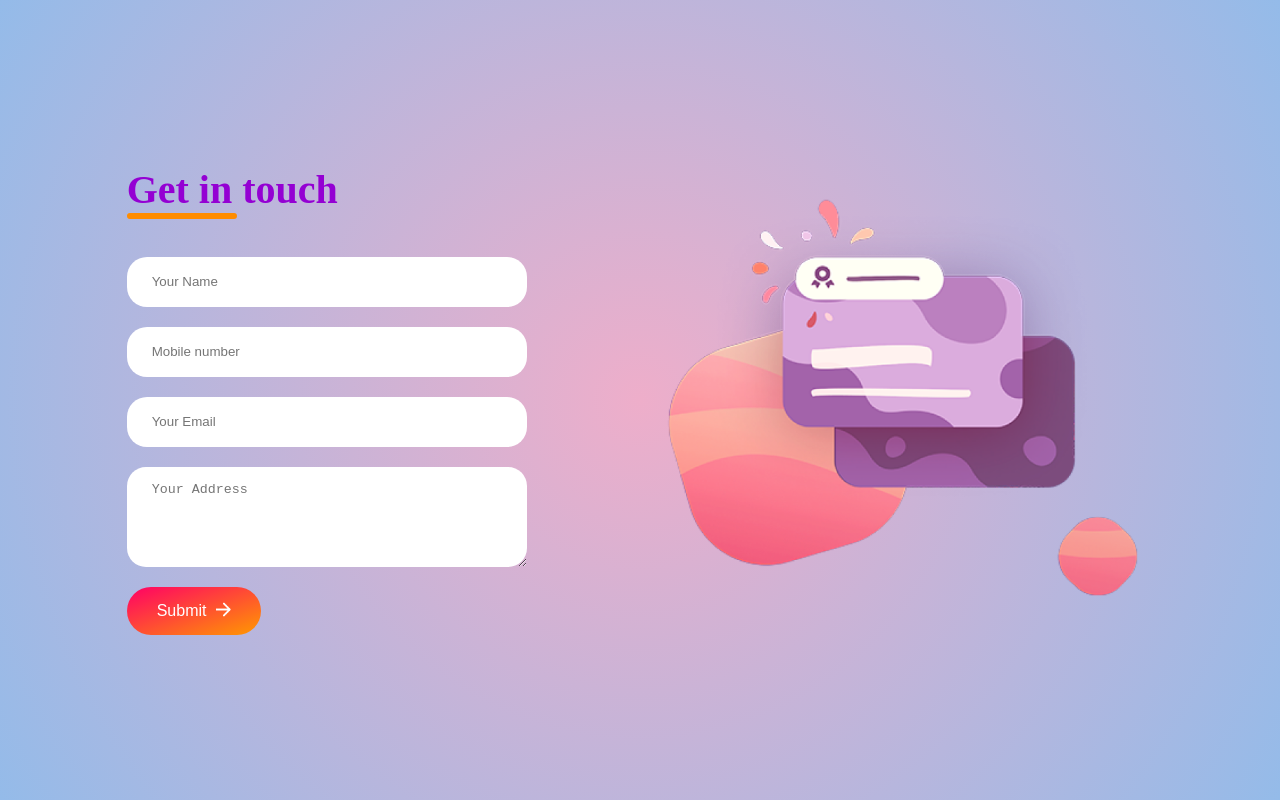
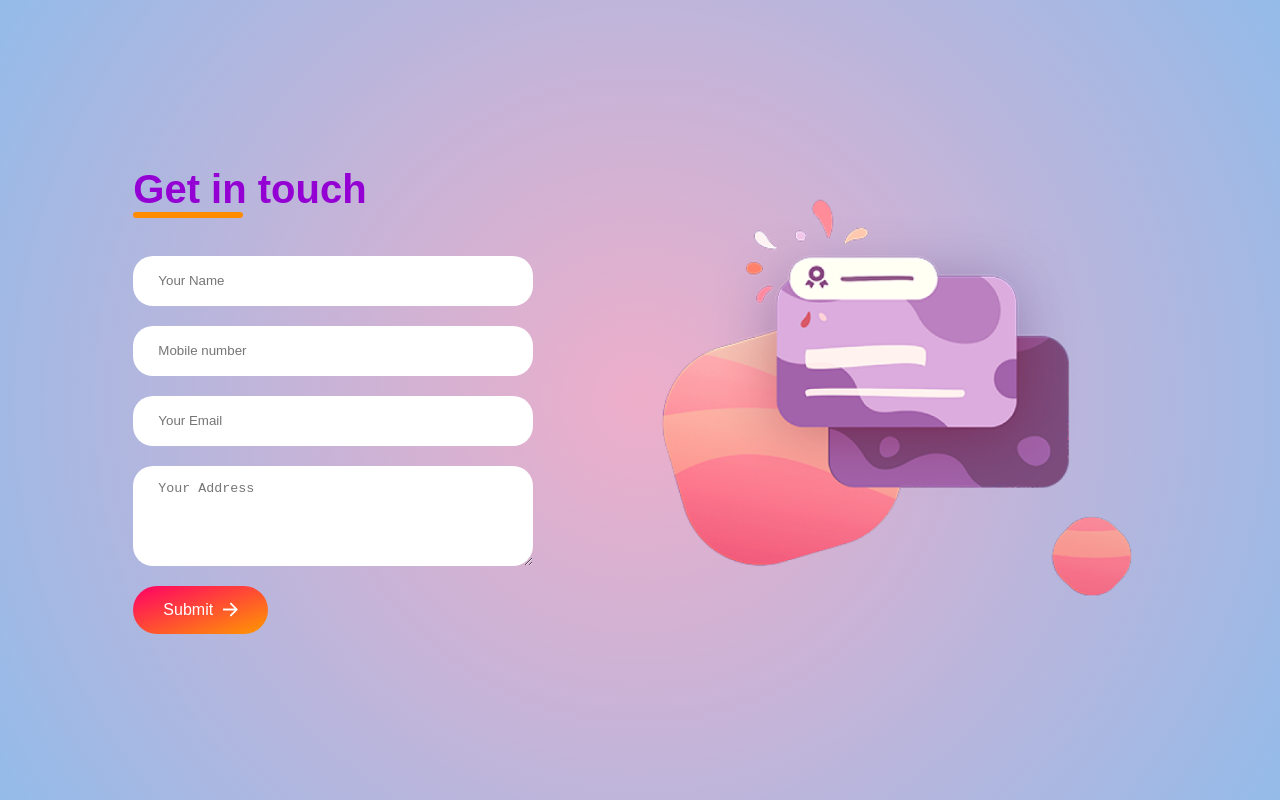
Before and after one commit to Browngames/Details, a plain HTML site: page index.html in a window 1280 px wide. Drawn offline with Linux system fonts and the light colour scheme.

Commit message:
Update index.html

```diff
--- a/index.html
+++ b/index.html
@@ -1,28 +1,134 @@
 <!DOCTYPE html>
-<html>
+<html lang="en">
 <head>
+  <meta charset="UTF-8">
   <title>Contact Form</title>
-	<link rel="stylesheet" type="text/css" href="cf.css">
+  <meta name="viewport" content="width=device-width, initial-scale=1.0"> <!-- VERY IMPORTANT -->
+  <style>
+    * {
+      margin: 0;
+      padding: 0;
+      box-sizing: border-box;
+    }
+
+    body {
+      font-family: 'Outfit', sans-serif;
+      background: radial-gradient(circle, rgba(238, 174, 202, 1) 0%, rgba(148, 187, 233, 1) 100%);
+    }
+
+    .Contact-container {
+      min-height: 100vh;
+      display: flex;
+      align-items: center;
+      justify-content: space-evenly;
+      padding: 20px;
+    }
+
+    .Contact-left {
+      display: flex;
+      flex-direction: column;
+      align-items: flex-start;
+      gap: 20px;
+    }
+
+    .Contact-left-title h2 {
+      font-weight: 600;
+      font-size: 40px;
+      color: darkviolet;
+    }
+
+    .Contact-left-title hr {
+      border: solid;
+      width: 110px;
+      height: 5px;
+      margin-bottom: 18px;
+      border-color: darkorange;
+      border-radius: 18px;
+    }
+
+    .Contact-item {
+      border: none;
+      outline: none;
+      color: black;
+      width: 400px;
+      height: 50px;
+      border-radius: 20px;
+      padding-left: 25px;
+      font-weight: 500;
+    }
+
+    .Contact-left textarea.Contact-item {
+      height: 100px;
+      padding-top: 15px;
+    }
+
+    .Contact-item:focus {
+      border: 2px solid orange;
+    }
+
+    .Contact-left button {
+      display: flex;
+      align-items: center;
+      padding: 15px 30px;
+      border: none;
+      border-radius: 50px;
+      color: white;
+      background: linear-gradient(to bottom right, #ff0066 0%, #ff9900 100%);
+      font-size: 16px;
+      cursor: pointer;
+      gap: 10px;
+    }
+
+    .Contact-left button img {
+      height: 15px;
+    }
+
+    .Contact-right img {
+      width: 500px;
+    }
+
+    /* ✅ MOBILE RESPONSIVE FIX */
+    @media (max-width: 768px) {
+      .Contact-container {
+        flex-direction: column;
+        align-items: center;
+      }
+
+      .Contact-right {
+        display: none !important;
+      }
+
+      .Contact-left {
+        align-items: center;
+      }
+
+      .Contact-item {
+        width: 90vw;
+      }
+
+      .Contact-left button {
+        width: 90vw;
+        justify-content: center;
+      }
+    }
+  </style>
 </head>
 <body>
   <div class="Contact-container">
     <form action="https://api.web3forms.com/submit" method="POST" class="Contact-left">
       <div class="Contact-left-title">
-				<h2>
-					Get in touch
-				</h2>
+        <h2>Get in touch</h2>
         <hr>
       </div>
       <input type="hidden" name="access_key" value="4732b5d8-e279-4f03-a5b2-ddf12306d97d">
-			<input type="text" name="Name" placeholder="Your Name" class="Contact-item" required="">
-			<input type="number" name="Mobile no:" placeholder="Mobile number" class="Contact-item" required="">
-			<input type="email" name="email" placeholder="Your Email" class="Contact-item" required="">
-			<textarea name="Address" class="Contact-item" placeholder="Your Address" required=""></textarea>
-			<button type="submit">Submit <img src="ar.png">
-			</button>
+      <input type="text" name="Name" placeholder="Your Name" class="Contact-item" required>
+      <input type="number" name="Mobile no:" placeholder="Mobile number" class="Contact-item" required>
+      <input type="email" name="email" placeholder="Your Email" class="Contact-item" required>
+      <textarea name="Address" class="Contact-item" placeholder="Your Address" required></textarea>
+      <button type="submit">Submit <img src="ar.png" alt="arrow"></button>
     </form>
     <div class="Contact-right">
-			<img src="right.png">
+      <img src="right.png" alt="form image">
     </div>
   </div>
 </body>
```
Lines whose indentation alone changed are shown as unchanged.
